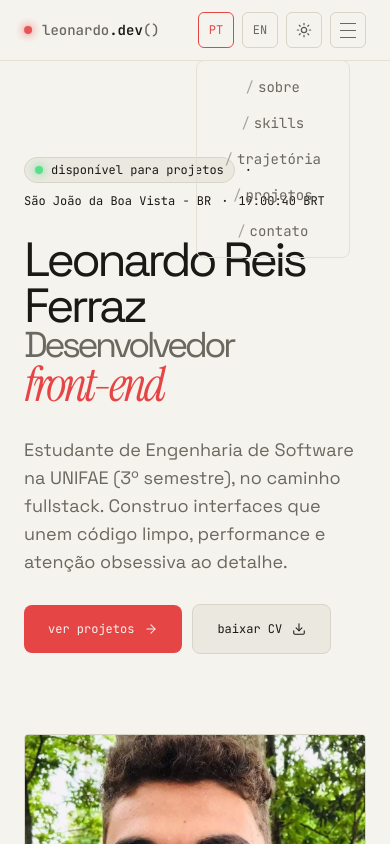
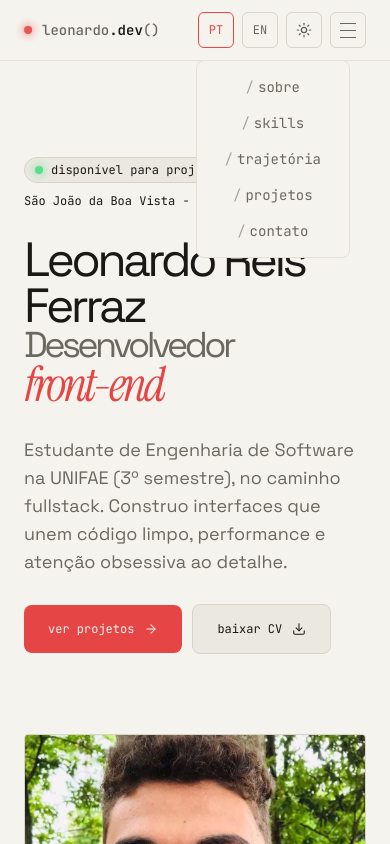
Before and after one commit to Leonardo2831/Portfolio-React, a React (Vite) app: page / in a window 390 px wide. Both pictures are taken after a click on the label 348 px from the left and 30 px from the top of the page. Shown: the top 844 px of the page. Built offline with nearby package versions, Linux system fonts and the light colour scheme.

Commit message:
new background color in nav mobile

```diff
--- a/src/components/layout/header/Nav.jsx
+++ b/src/components/layout/header/Nav.jsx
@@ -1,6 +1,6 @@
 export default function Nav({ classMenu }) {
     return (
-        <nav className={`${classMenu} absolute top-full right-10 z-20 p-4 rounded-lg border border-(--border-soft) md:static md:p-0 md:border-none`}>
+        <nav className={`${classMenu} bg-(--background) absolute top-full right-10 z-20 p-4 rounded-lg border border-(--border-soft) md:bg-transparent md:static md:p-0 md:border-none`}>
             <ul className="flex flex-col items-center justify-center gap-4 md:flex-row md:flex-wrap md:gap-1 text-sm lg:gap-0">
                 <li className="*:px-3 *:py-1.5 *:space-x-1 *:lowercase text-(--dim) hover:text-(--foreground) transition-all">
                     <a href="#sobre">
@@ -29,5 +29,5 @@
                 </li>
             </ul>
         </nav>
-    )
+    );
 }
```
